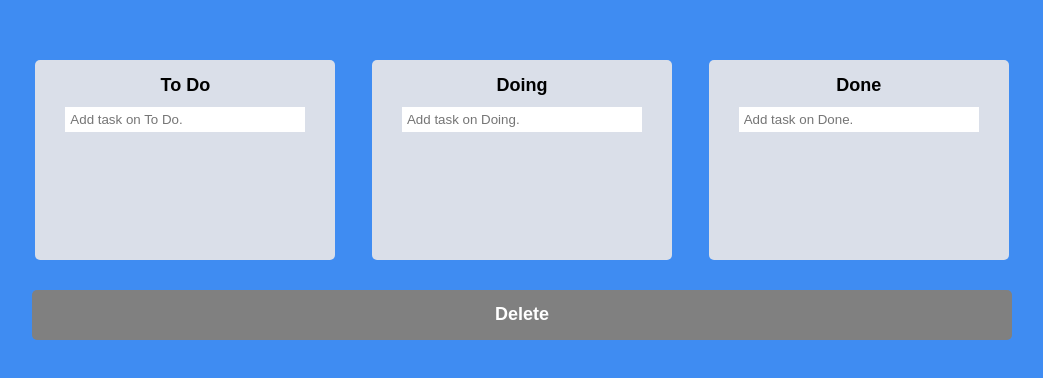
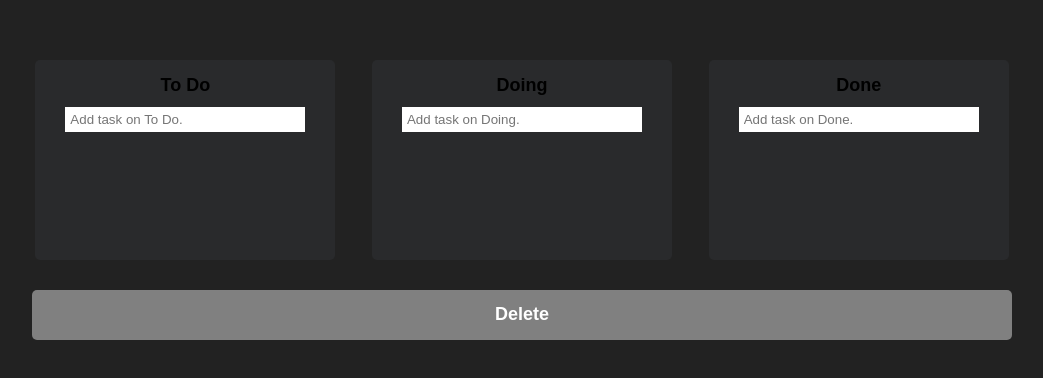
Before and after one commit to HiImConan/Toyproject-Trello-clone, a React (Create React App) app: page / in a window 1280 px wide. Shown: the part 200-578 px from the top of the page, without its empty margins (118-1161 px from the left). Built offline with nearby package versions, Linux system fonts and the light colour scheme.

Commit message:
Trello Challenge-Refactor: 1. light/darktheme 설정

```diff
--- a/src/theme.ts
+++ b/src/theme.ts
@@ -1,7 +1,33 @@
 import { DefaultTheme } from "styled-components";
 
+export const lightTheme: DefaultTheme = {
+  bgColor: "#e7e7e9",
+  textColor: "#222222",
+  secondaryTextColor: "#666666",
+  accentColor: "royalblue",
+  accentFadedColor: "#e2e8f9",
+  cardColor: "white",
+  boardColor: "#efefef",
+  activeCardColor: "#f7f7f7",
+  buttonColor: "#ededed",
+  hoverButtonColor: "#cfcfcf",
+  hoverButtonOverlayColor: "rgba(0, 0, 0, 0.1)",
+  glassColor: "rgba(188, 188, 188, 0.25)",
+  scrollBarColor: "#bababa",
+};
+
 export const darkTheme: DefaultTheme = {
-  bgColor: "#3f8cf2",
-  boardColor: "#DADFE9",
-  cardColor: "white",
+  bgColor: "#222222",
+  textColor: "#efefef",
+  secondaryTextColor: "#adadad",
+  accentColor: "royalblue",
+  accentFadedColor: "#e2e8f9",
+  cardColor: "#3b3b3b",
+  boardColor: "#292a2c",
+  activeCardColor: "#4d4d4d",
+  buttonColor: "#555555",
+  hoverButtonColor: "#333333",
+  hoverButtonOverlayColor: "rgba(255, 255, 255, 0.1)",
+  glassColor: "rgba(20, 20, 20, 0.25)",
+  scrollBarColor: "#494949",
 };
```
Also changed, not shown: src/styled.d.ts (+13 -1 lines).
